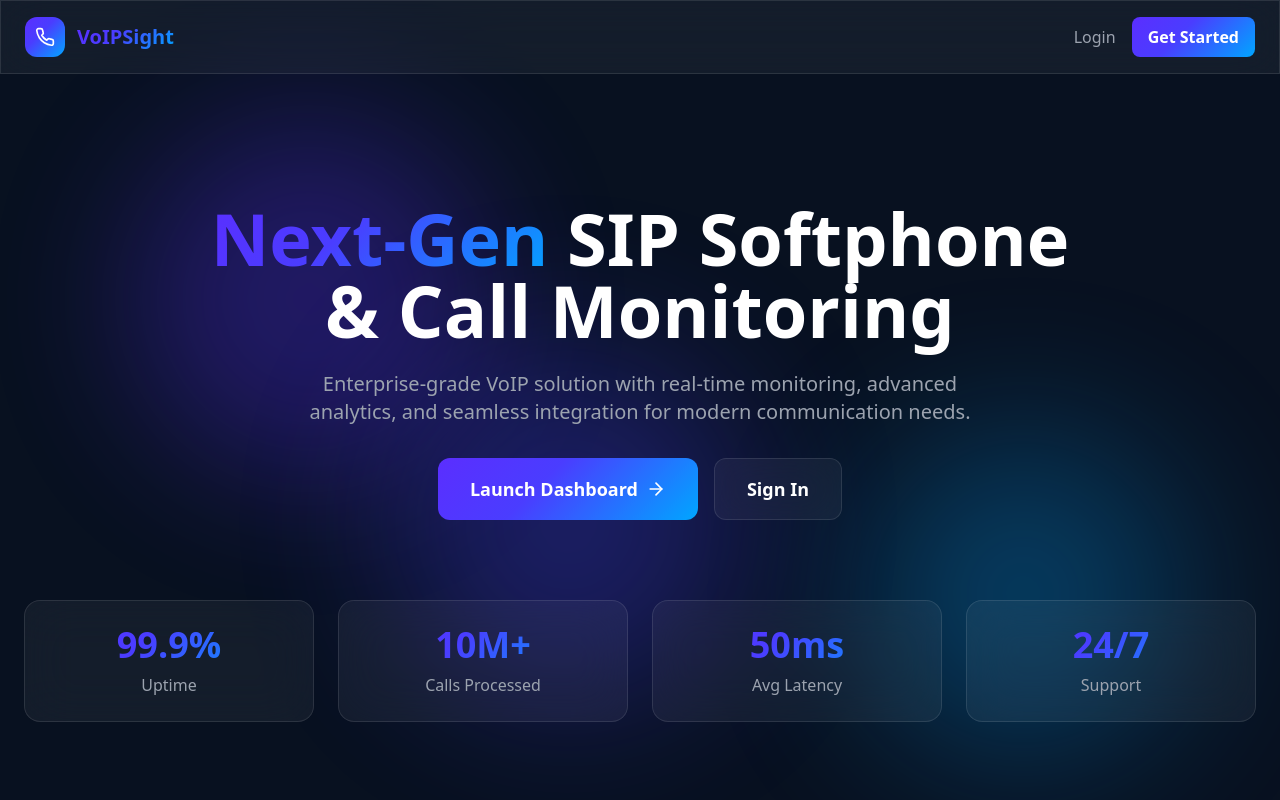
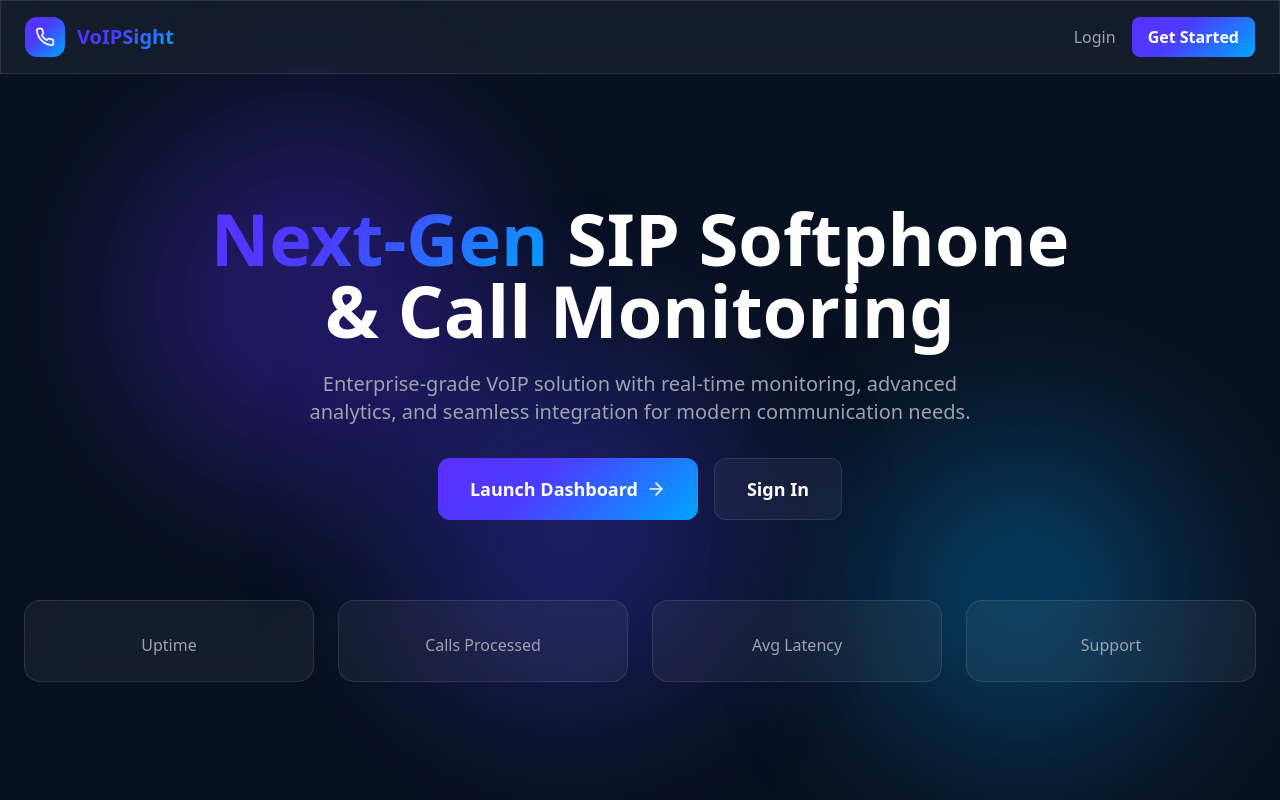
Before and after one commit to kashyapojha/VoxEra, a React (Vite) app: page / in a window 1280 px wide. Shown: the top 800 px of the page. Built offline with nearby package versions, Linux system fonts and the light colour scheme.

Commit message:
static data issues solved

```diff
--- a/src/components/Layout/Sidebar.jsx
+++ b/src/components/Layout/Sidebar.jsx
@@ -13,9 +13,9 @@ const Sidebar = ({ isOpen, onClose }) => {
   ]
 
   const quickActions = [
-    { label: 'Active Calls', icon: Phone, count: 3 },
-    { label: 'Call History', icon: Clock, count: 24 },
-    { label: 'Users', icon: Users, count: 12 },
+    { label: 'Active Calls', icon: Phone, count: 0 },
+    { label: 'Call History', icon: Clock, count:- 0  },
+    { label: 'Users', icon: Users, count: 0 },
   ]
 
   const isActive = (path) => location.pathname === path
--- a/src/pages/Landing.jsx
+++ b/src/pages/Landing.jsx
@@ -27,10 +27,10 @@ const Landing = () => {
   ]
 
   const stats = [
-    { value: '99.9%', label: 'Uptime' },
-    { value: '10M+', label: 'Calls Processed' },
-    { value: '50ms', label: 'Avg Latency' },
-    { value: '24/7', label: 'Support' }
+    { value: '', label: 'Uptime' },
+    { value: '', label: 'Calls Processed' },
+    { value: '', label: 'Avg Latency' },
+    { value: '', label: 'Support' }
   ]
 
   return (
```
